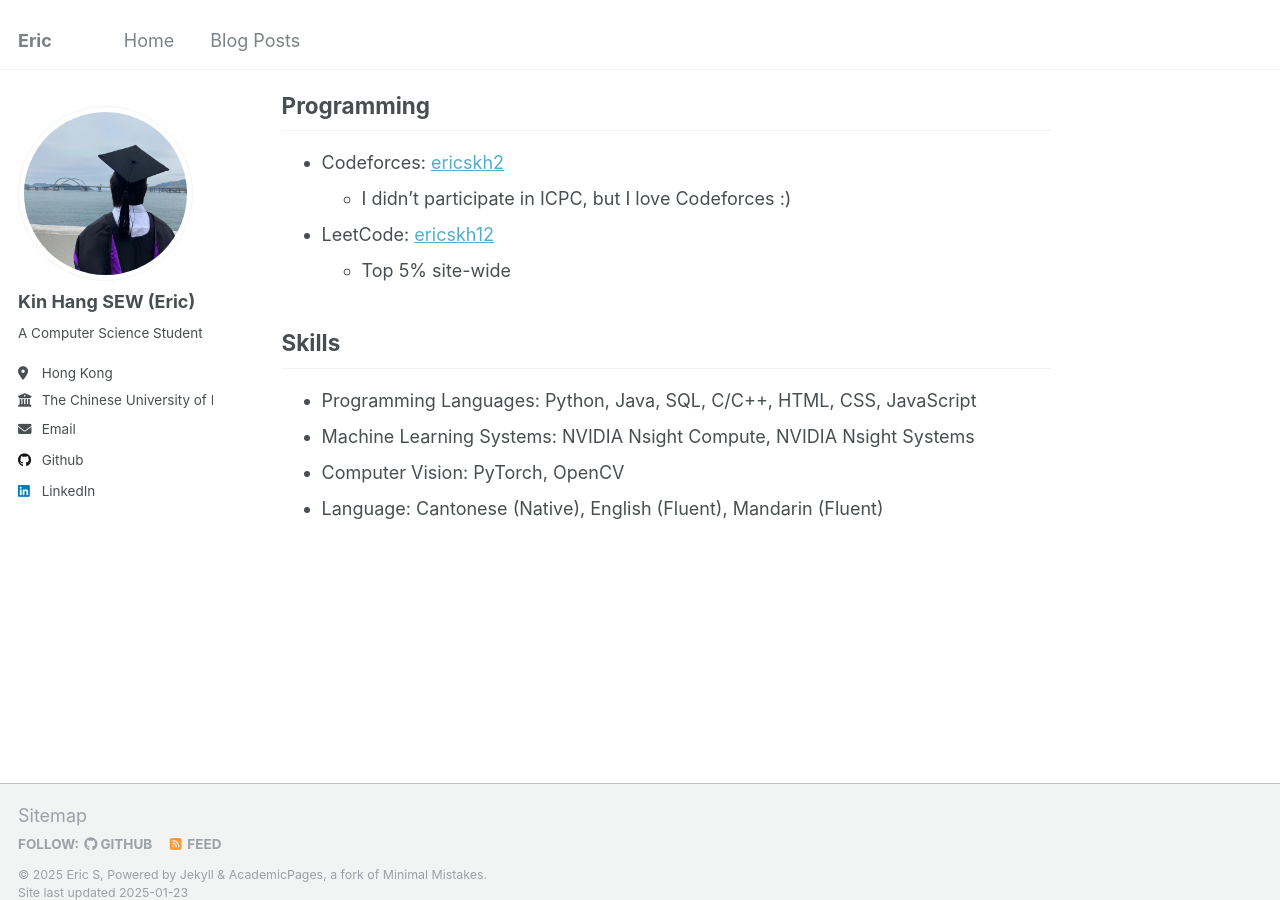
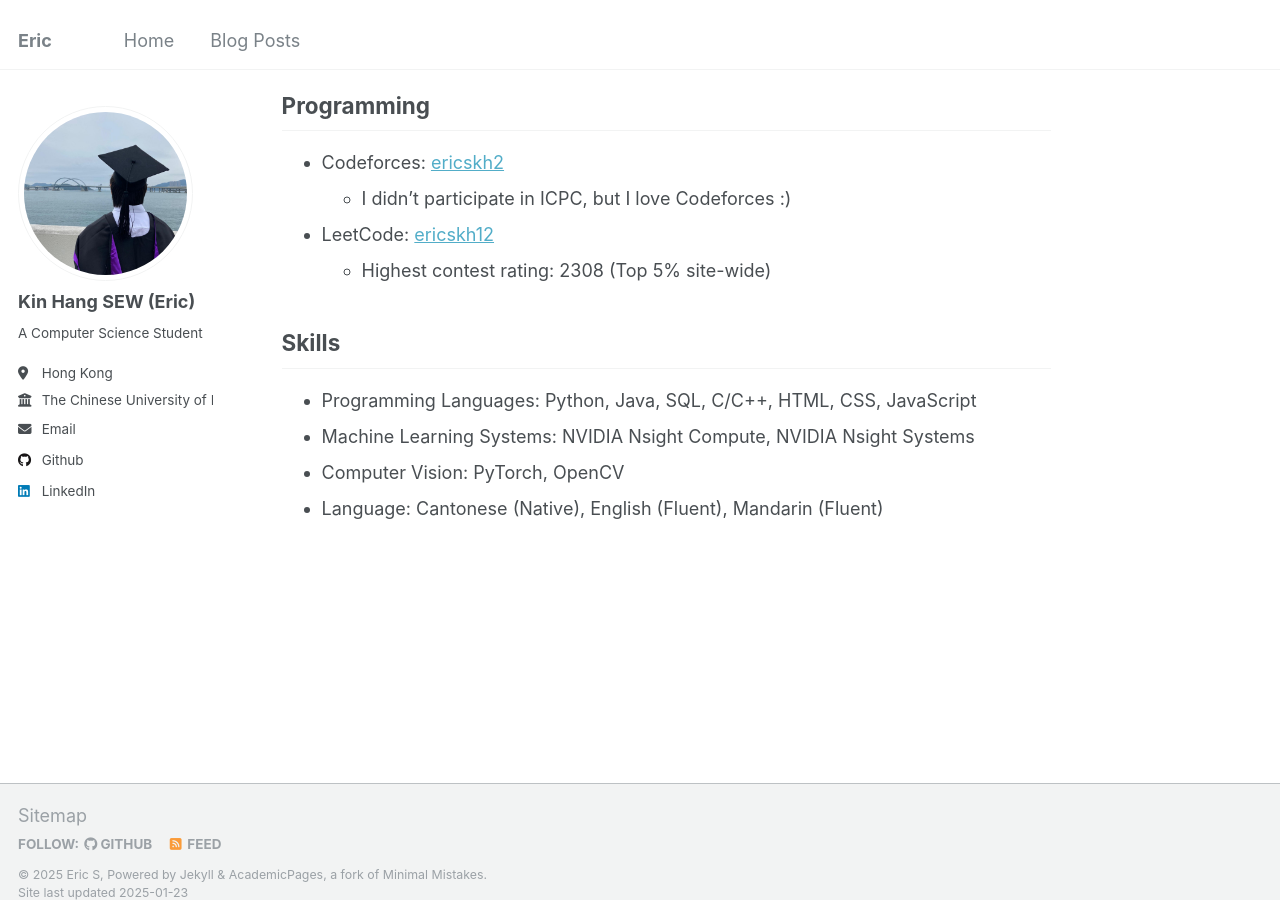
Before and after one commit to ericskh2/ericskh2.github.io, a Jekyll site: the page built from _pages/about.md, in a window 1280 px wide and 900 px high, scrolled down 1311 px. Built offline with Jekyll 4.4.1, drawn with Linux system fonts in a browser that asks for light colours.

Commit message:
Update about.md

```diff
--- a/_pages/about.md
+++ b/_pages/about.md
@@ -44,7 +44,7 @@ Programming
 - Codeforces: [ericskh2](https://codeforces.com/profile/ericskh2)
   - I didn't participate in ICPC, but I love Codeforces :)
 - LeetCode: [ericskh12](https://leetcode.com/u/ericskh12/)
-  - Top 5% site-wide
+  - Highest contest rating: 2308 (Top 5% site-wide)
 
 Skills
 ------
```
